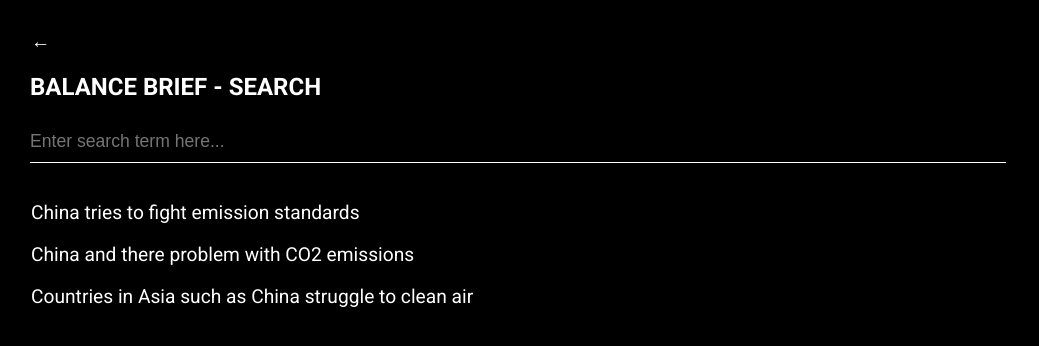
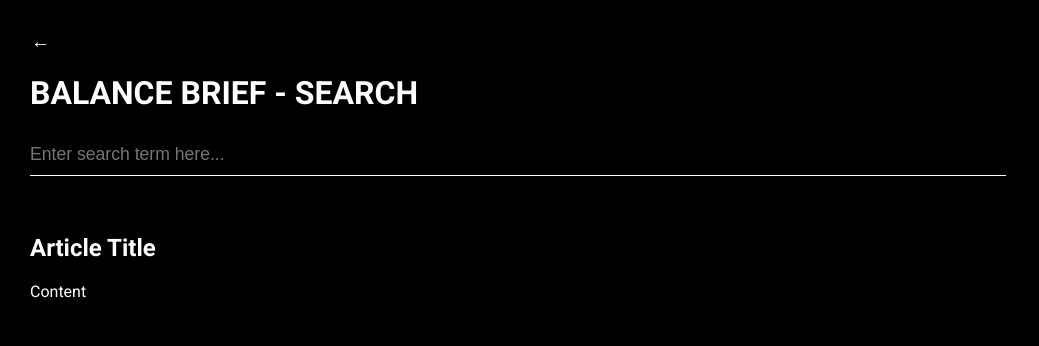
Before and after one commit to PrabhjotxSingh/balancebrief, an Angular app in the folder bb.ui/: page /search in a window 1280 px wide. Shown: the top 346 px of the page, without its empty margins (0-1039 px from the left). Built offline with nearby package versions, Linux system fonts and the light colour scheme.

Commit message:
got backend logging data

```diff
--- a/bb.ui/src/app/app.module.ts
+++ b/bb.ui/src/app/app.module.ts
@@ -7,10 +7,11 @@ import { WelcomeComponent } from './welcome/welcome.component';
 import { SearchComponent } from './search/search.component';
 import { FormsModule } from '@angular/forms';
 import { SearchSharingService } from './search-sharing.service';
+import { HttpClientModule } from '@angular/common/http';
 
 @NgModule({
   declarations: [AppComponent, WelcomeComponent, SearchComponent],
-  imports: [BrowserModule, AppRoutingModule, FormsModule],
+  imports: [BrowserModule, AppRoutingModule, FormsModule, HttpClientModule],
   providers: [SearchSharingService],
   bootstrap: [AppComponent],
 })
--- a/bb.ui/src/app/search/search.component.html
+++ b/bb.ui/src/app/search/search.component.html
@@ -1,6 +1,6 @@
 <div class="contentholder">
   <a href="/" class="btn">←</a>
-  <h2>BALANCE BRIEF - SEARCH</h2>
+  <h1>BALANCE BRIEF - SEARCH</h1>
   <input
     [(ngModel)]="inputValue"
     (keydown)="onSearch($event)"
@@ -11,11 +11,6 @@
   <br />
   <br />
   <br />
-  <a href="#" class="btn">China tries to fight emission standards</a>
-  <br /><br />
-  <a href="#" class="btn">China and there problem with CO2 emissions</a>
-  <br /><br />
-  <a href="#" class="btn"
-    >Countries in Asia such as China struggle to clean air</a
-  >
+  <h2>Article Title</h2>
+  <p>Content</p>
 </div>
--- a/bb.ui/src/app/search/search.component.ts
+++ b/bb.ui/src/app/search/search.component.ts
@@ -1,5 +1,6 @@
 import { Component } from '@angular/core';
 import { SearchSharingService } from '../search-sharing.service';
+import { HttpClient, HttpParams } from '@angular/common/http';
 
 @Component({
   selector: 'app-search',
@@ -10,11 +11,27 @@ export class SearchComponent {
   inputValue: string = '';
   queryToSearch: string = '';
 
-  constructor(private searchSharingService: SearchSharingService) {
+  constructor(
+    private searchSharingService: SearchSharingService,
+    private http: HttpClient
+  ) {
     const queryToSearch: string = this.searchSharingService.getSearchData();
     if (queryToSearch != '') {
-      console.log(queryToSearch);
       this.inputValue = queryToSearch;
+    }
+  }
+
+  ngOnInit(): void {
+    const queryToSearch: string = this.searchSharingService.getSearchData();
+    if (queryToSearch !== '') {
+      const apiUrl = 'http://127.0.0.1:8000/query';
+      const params = new HttpParams().set('queryToSearch', queryToSearch);
+
+      this.http.get(apiUrl, { params }).subscribe((data: any) => {
+        if (data) {
+          //do stuff id data
+        }
+      });
     }
   }
 
@@ -26,7 +43,18 @@ export class SearchComponent {
     if (this.inputValue != '') {
       if (event.key === 'Enter') {
         this.queryToSearch = this.inputValue;
-        console.log(this.queryToSearch);
+        //console.log(this.queryToSearch);
+        //start req
+        const apiUrl = 'http://127.0.0.1:8000/query';
+        const params = new HttpParams().set(
+          'queryToSearch',
+          this.queryToSearch
+        );
+        this.http.get(apiUrl, { params }).subscribe((data) => {
+          //console.log(data);
+        });
+
+        //end req
       }
     }
   }
```
Also changed, not shown: 1 other file (tests, documents, lock files or other folders).
